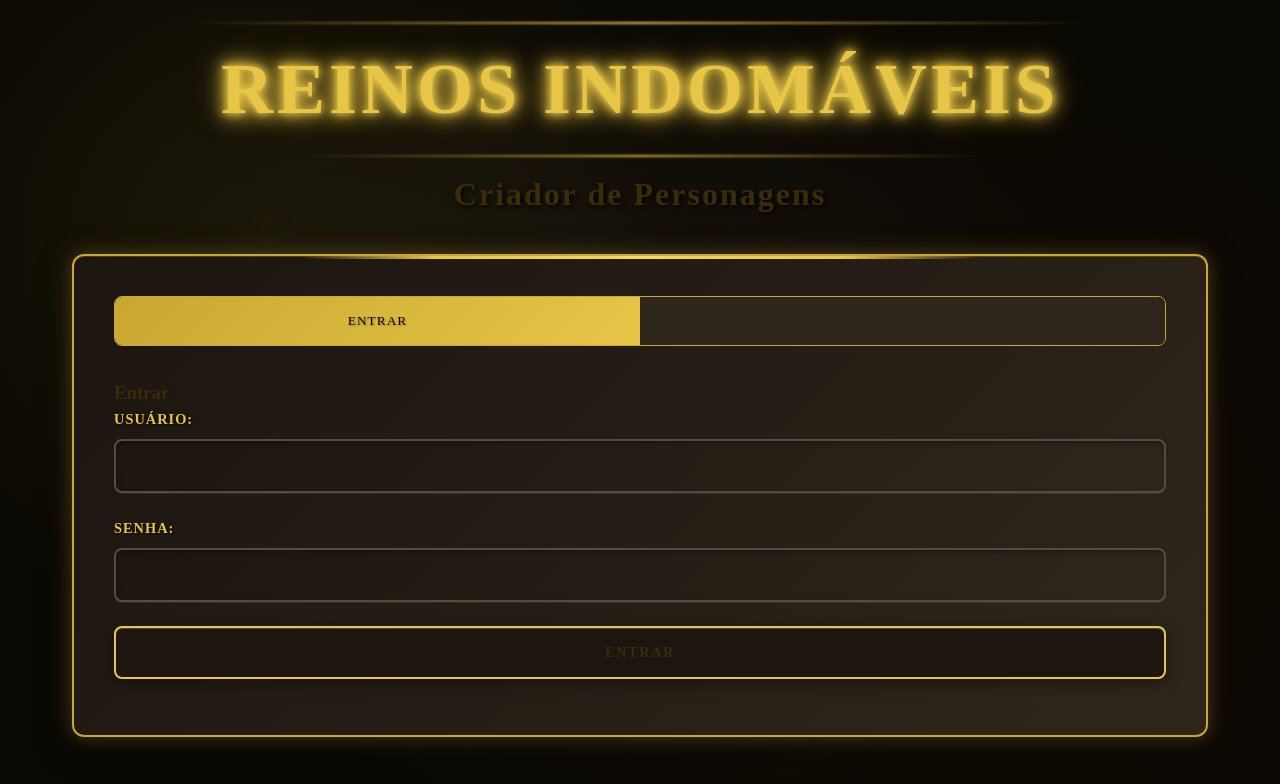
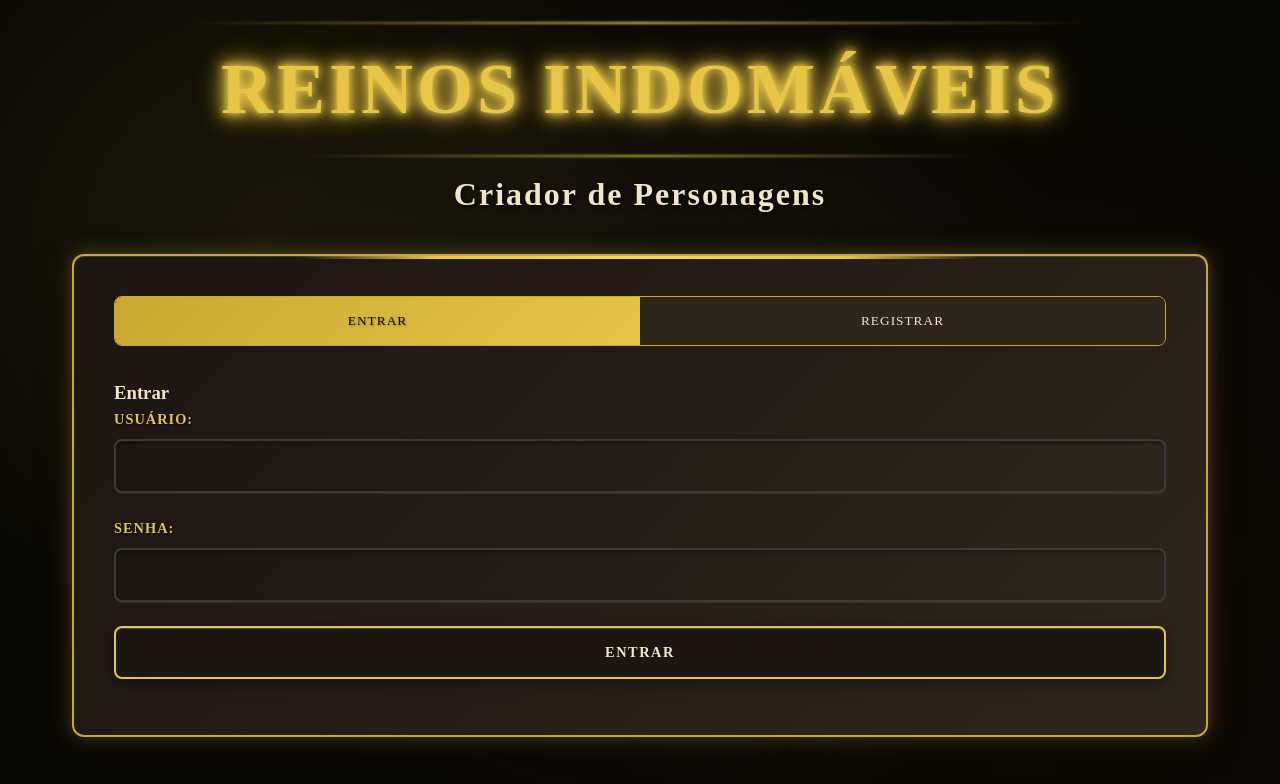
Before and after one commit to dvx0exe/build, a plain HTML site: page index.html in a window 1280 px wide. Drawn offline with Linux system fonts and the light colour scheme.

Commit message:
Update styles.css

```diff
--- a/styles.css
+++ b/styles.css
@@ -734,11 +734,25 @@ input, select, textarea {
 }
 
 
+:root {
+  --elden-black: #0a0803;
+  --elden-dark: #1c1510;
+  --elden-brown: #2f261b;
+  --elden-gold: #e6c547;
+  --elden-gold-light: #f5d762;
+  --elden-gold-dark: #c9a832;
+  --elden-red: #9d1c1c;
 
-/* Estilo específico para selects na criação de personagem */
+  /* Novo tom de cinza para a barra */
+  --elden-gray: #3a3a3a;
+
+  /* Cor do texto */
+  --elden-text: #f2e6c9;
+}
+
 /* Estilo para selects na seção de criação de personagem */
 #create-character-section select {
-  background: var(--elden-gray) !important; /* Define o fundo como cinza sólido */
+  background: var(--elden-gray) !important; /* Fundo cinza sólido */
   color: var(--elden-gold) !important; /* Texto dourado para contraste */
   -webkit-appearance: none; /* Remove o estilo padrão do WebKit */
   -moz-appearance: none; /* Remove o estilo padrão do Firefox */
@@ -757,12 +771,12 @@ input, select, textarea {
 
 /* Estilo para inputs na seção de criação de personagem */
 #create-character-section input {
-  background: var(--elden-gray) !important; /* Define o fundo como cinza sólido */
+  background: var(--elden-gray) !important; /* Fundo cinza sólido */
   color: var(--elden-text); /* Cor do texto legível */
   border: 2px solid var(--elden-gray); /* Borda consistente */
   border-radius: 8px; /* Bordas arredondadas */
   padding: 1rem; /* Espaçamento interno */
   font-family: 'Almendra', serif; /* Fonte temática */
   font-size: 1rem; /* Tamanho da fonte */
-  width: 100%; /* Largura total */
+  width: 100%; /* Largura total */
 }
```
